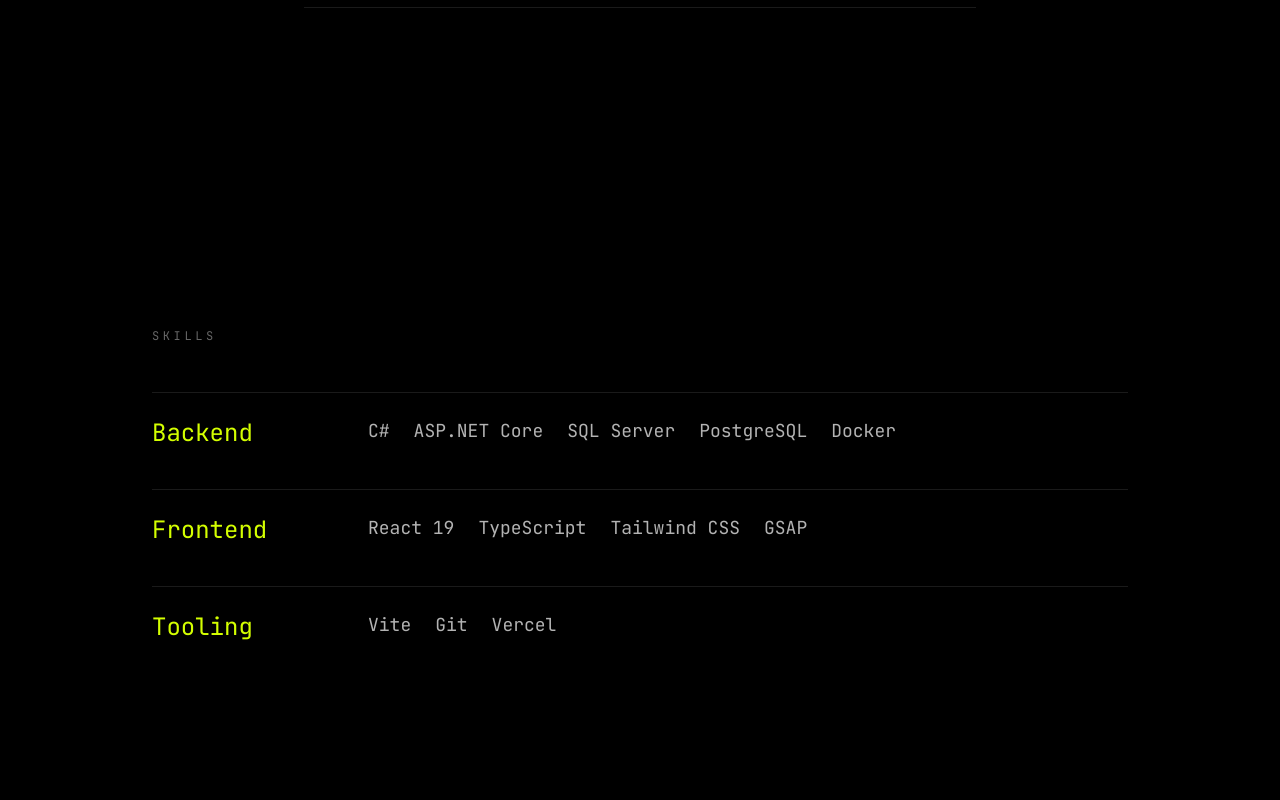
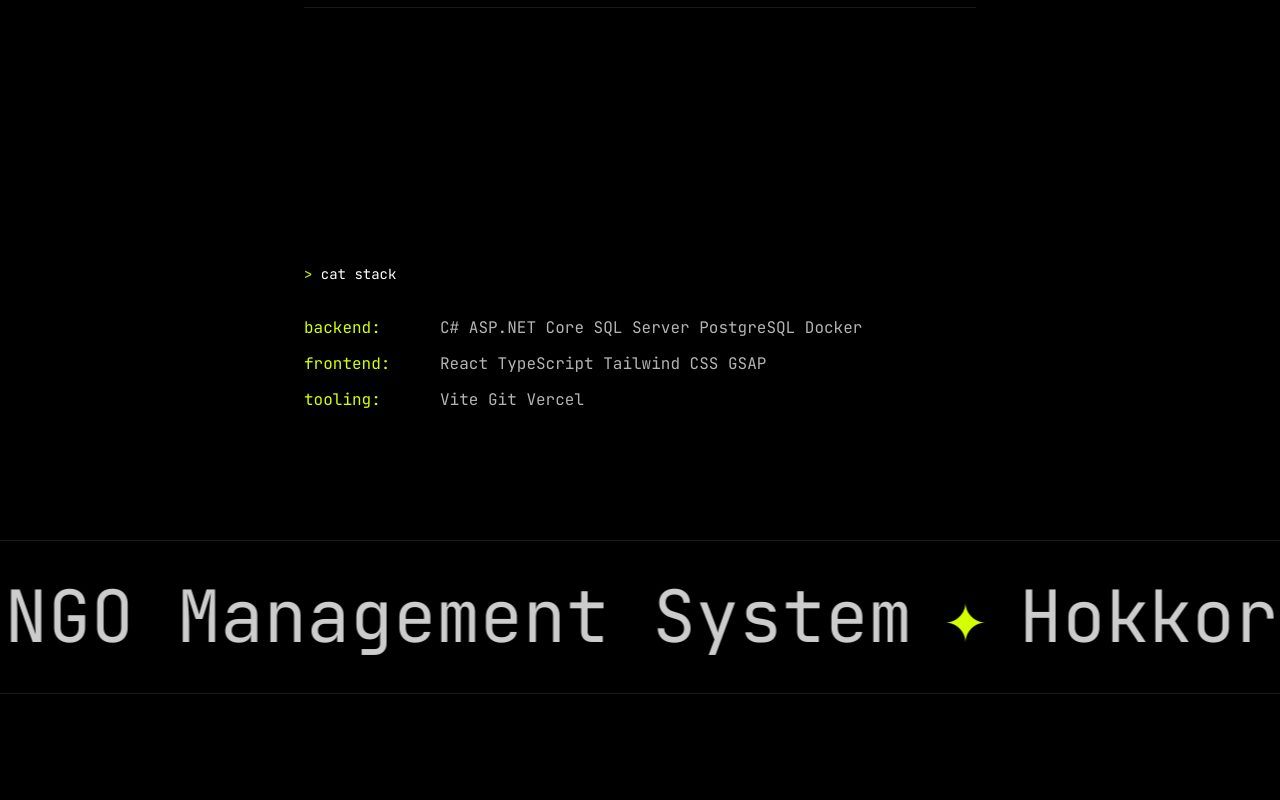
Before and after one commit to yiqu26/portfolio, a React (Vite) app: page / in a window 1280 px wide. Shown: the part 1760-2560 px from the top of the page. Built offline with nearby package versions, Linux system fonts and the light colour scheme.

Commit message:
feat: skills as cat stack

```diff
--- a/src/components/Skills.tsx
+++ b/src/components/Skills.tsx
@@ -1,10 +1,11 @@
 import { useRef } from 'react'
 import { gsap, useGSAP } from '../lib/gsap'
+import Prompt from './Prompt'
 
 const groups = [
-  { label: 'Backend', items: ['C#', 'ASP.NET Core', 'SQL Server', 'PostgreSQL', 'Docker'] },
-  { label: 'Frontend', items: ['React 19', 'TypeScript', 'Tailwind CSS', 'GSAP'] },
-  { label: 'Tooling', items: ['Vite', 'Git', 'Vercel'] },
+  { label: 'backend', items: ['C#', 'ASP.NET Core', 'SQL Server', 'PostgreSQL', 'Docker'] },
+  { label: 'frontend', items: ['React', 'TypeScript', 'Tailwind CSS', 'GSAP'] },
+  { label: 'tooling', items: ['Vite', 'Git', 'Vercel'] },
 ]
 
 export default function Skills() {
@@ -14,13 +15,13 @@
     () => {
       const mm = gsap.matchMedia()
       mm.add('(prefers-reduced-motion: no-preference)', () => {
-        gsap.from('.skill-row', {
-          y: 30,
+        gsap.from('.skill-line', {
+          y: 16,
           opacity: 0,
-          duration: 0.8,
-          stagger: 0.12,
-          ease: 'power3.out',
-          scrollTrigger: { trigger: root.current, start: 'top 70%' },
+          stagger: 0.1,
+          duration: 0.5,
+          ease: 'power2.out',
+          scrollTrigger: { trigger: root.current, start: 'top 75%' },
         })
       })
     },
@@ -28,21 +29,16 @@
   )
 
   return (
-    <section ref={root} id="skills" className="mx-auto max-w-5xl px-6 py-32 md:py-48">
-      <p className="skill-row mb-12 text-xs uppercase tracking-[0.3em] text-white/40">Skills</p>
-      <div className="flex flex-col gap-10">
+    <section ref={root} id="skills" className="mx-auto max-w-3xl px-6 py-32 lg:px-12">
+      <p className="skill-line text-sm">
+        <Prompt>cat stack</Prompt>
+      </p>
+      <div className="mt-8 flex flex-col gap-3">
         {groups.map((g) => (
-          <div
-            key={g.label}
-            className="skill-row grid gap-4 border-t border-white/10 pt-6 md:grid-cols-[200px_1fr]"
-          >
-            <span className="font-display text-2xl text-accent">{g.label}</span>
-            <div className="flex flex-wrap gap-x-6 gap-y-2 text-lg text-white/70">
-              {g.items.map((i) => (
-                <span key={i}>{i}</span>
-              ))}
-            </div>
-          </div>
+          <p key={g.label} className="skill-line flex flex-col gap-1 sm:flex-row sm:gap-6">
+            <span className="w-28 shrink-0 text-accent">{g.label}:</span>
+            <span className="text-white/70">{g.items.join('  ')}</span>
+          </p>
         ))}
       </div>
     </section>
```
